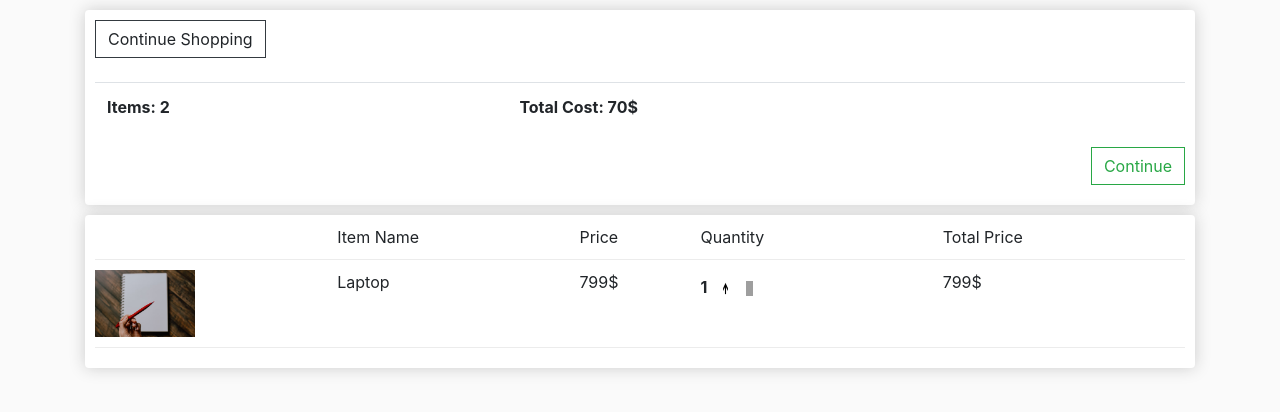
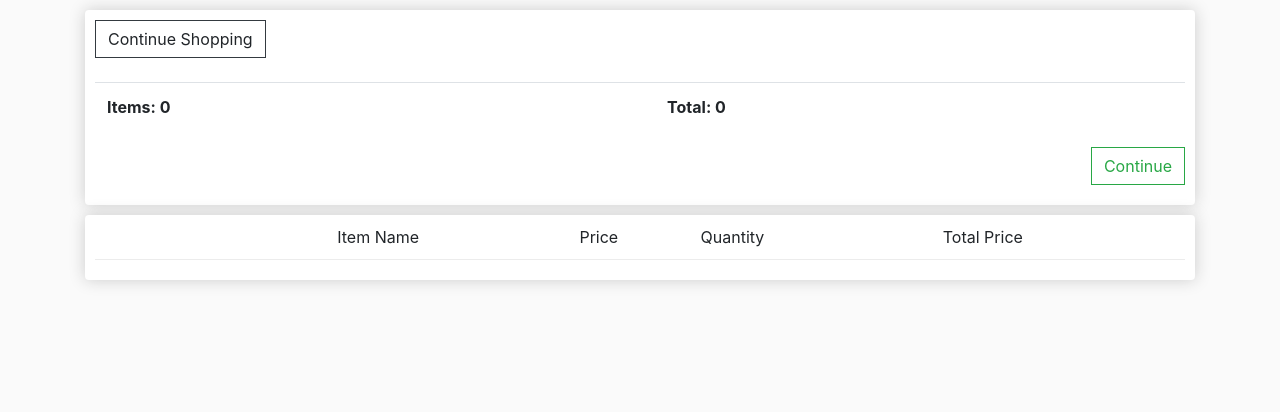
Before and after one commit to aadideshpande/DjangoEcommerce, a Django app: page /cart in a window 1280 px wide. Shown: the part 57-469 px from the top of the page. Run offline with Django 3.2, Linux system fonts and the light colour scheme; lists and menus that the app fills with data are empty; some libraries are stand-ins or nearby versions; grey boxes are pictures that could not be loaded.

Commit message:
cart page made dynamic

```diff
--- a/ecommerce/store/templates/store/cart.html
+++ b/ecommerce/store/templates/store/cart.html
@@ -10,8 +10,8 @@
 			<br>
 			<table class="table">
 				<tr>
-					<th> Items: 2</th>
-					<th> Total Cost: 70$</th>
+					<th>Items: {{order.get_cart_items}}</th>
+					<th>Total: {{order.get_cart_total}}</th>
 
 				</tr>
 
@@ -32,13 +32,13 @@
 				<div style="flex: 2"> Total Price</div>
 
 			</div>
-
+			{% for item in items %}
 			<div class="cart-row">
-				<div style="flex: 2"> <img class="row-image" src="{% static 'images/placeholder.jpg' %}" alt=""></div>
-				<div style="flex: 2"> Laptop</div>
-				<div style="flex: 1"> 799$</div>
+				<div style="flex: 2"> <img class="row-image" src="{{item.product.images.url}}" alt=""></div>
+				<div style="flex: 2"> {{item.product.name}}</div>
+				<div style="flex: 1"> {{item.product.price}}</div>
 				<div style="flex: 2">
-					<p class="quantity"> 1</p>
+					<p class="quantity"> {{item.quantity}}</p>
 
 					<div class="quantity">
 						<div class="chg-quantity">
@@ -51,10 +51,10 @@
 						</div>
 					</div>
 				</div>
-				<div style="flex: 2">799$</div>
+				<div style="flex: 2">{{item.get_total}}</div>
 
 			</div>
-
+			{% endfor %}
 		</div>
 	</div>
 
--- a/ecommerce/store/views.py
+++ b/ecommerce/store/views.py
@@ -9,7 +9,22 @@ def store(request):
 	return render(request, 'store/store.html', context)
 
 def cart(request):
-	return render(request, 'store/cart.html')
+	if request.user.is_authenticated:
+		customer = request.user.customer
+		order, created = Order.objects.get_or_create(customer=customer, complete=False)
+		items = order.orderitem_set.all()
+	else:
+		items = []
+		order = {
+			'get_cart_items' : 0,
+			'get_cart_total' : 0
+		}
+
+	context = {
+	'items' : items,
+	'order' : order
+	}
+	return render(request, 'store/cart.html', context)
 
 def checkout(request):
 	return render(request, 'store/checkout.html')
```
Also changed, not shown: ecommerce/store/models.py (+24 -3 lines), ecommerce/db.sqlite3, ecommerce/media/default.jpg (added), ecommerce/media/default_ZkDhBf2.jpg (added), ecommerce/media/tshirt_7UjMO1k.jpg (added), ecommerce/store/migrations/0003_auto_20200707_1721.py (added), ecommerce/store/migrations/0004_auto_20200707_1722.py (added), ecommerce/store/migrations/0005_auto_20200707_1725.py (added), ecommerce/store/migrations/0006_auto_20200707_1728.py (added), ecommerce/store/migrations/0007_auto_20200707_1736.py (added), ecommerce/store/migrations/0008_auto_20200707_1823.py (added).
